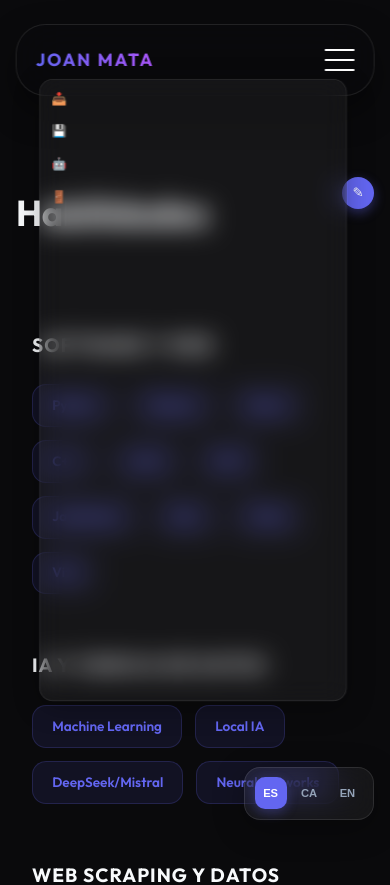
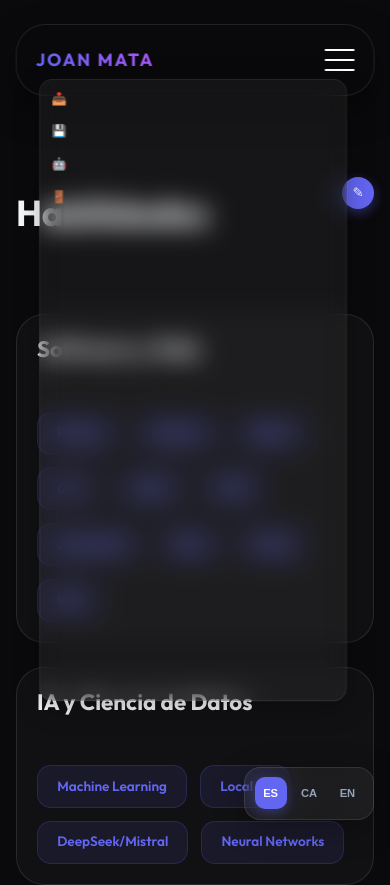
Before and after one commit to joan-mata/joanmata_web, a React (Vite) app: page /#/skills in a window 390 px wide. Shown: the top 885 px of the page. Built offline with nearby package versions, Linux system fonts and the light colour scheme; sample sign-in values are in the browser's storage.

Commit message:
fix: card responsive

```diff
--- a/src/components/sections/Contact.jsx
+++ b/src/components/sections/Contact.jsx
@@ -1,4 +1,5 @@
 import React from 'react';
+import Card from '../common/Card';
 
 const Contact = ({ title, infoLabel, socialLabel, data, translations }) => {
   const handleDownload = (type) => {
@@ -24,11 +25,10 @@ const Contact = ({ title, infoLabel, socialLabel, data, translations }) => {
         <p className="contact-intro">{translations.contact.info}</p>
       </header>
 
-      <div className="contact-grid">
-        <div className="contact-feature-card glass">
-          <div className="card-icon">✉️</div>
-          <h3 className="card-label">{infoLabel || 'CONTACTO DIRECTO'}</h3>
-          <div className="card-actions-box">
+      <div className="card-grid">
+        <Card title={infoLabel || 'CONTACTO DIRECTO'}>
+          <div className="card-icon" style={{ fontSize: '2.5rem', marginBottom: '1rem', textAlign: 'center' }}>✉️</div>
+          <div className="card-actions-box" style={{ display: 'flex', flexDirection: 'column', gap: '1rem' }}>
             <a href={`mailto:${data.email}`} className="cta-btn secondary full-width">
               {data.email}
             </a>
@@ -36,12 +36,11 @@ const Contact = ({ title, infoLabel, socialLabel, data, translations }) => {
               📱 {data.phone}
             </div>
           </div>
-        </div>
+        </Card>
 
-        <div className="contact-feature-card glass">
-          <div className="card-icon">🌐</div>
-          <h3 className="card-label">{socialLabel || 'REDES PROFESIONALES'}</h3>
-          <div className="card-actions-box">
+        <Card title={socialLabel || 'REDES PROFESIONALES'}>
+          <div className="card-icon" style={{ fontSize: '2.5rem', marginBottom: '1rem', textAlign: 'center' }}>🌐</div>
+          <div className="card-actions-box" style={{ display: 'flex', flexDirection: 'column', gap: '1rem' }}>
             <a href={`https://${data.linkedin}`} target="_blank" rel="noreferrer" className="cta-btn full-width">
               LINKEDIN
             </a>
@@ -49,12 +48,12 @@ const Contact = ({ title, infoLabel, socialLabel, data, translations }) => {
               GITHUB
             </a>
           </div>
-        </div>
+        </Card>
       </div>
 
       <div className="contact-footer-action">
-        <div className="cv-download-box glass" style={{ maxWidth: '600px' }}>
-          <h3>🚀 {translations?.hero?.downloadCV || 'Download CV'}</h3>
+        <div className="cv-download-box glass" style={{ maxWidth: '600px', margin: '4rem auto 0', padding: '2.5rem', borderRadius: '30px' }}>
+          <h3 style={{ textAlign: 'center', marginBottom: '1.5rem', fontSize: '1.5rem', fontWeight: '800' }}>🚀 {translations?.hero?.downloadCV || 'Download CV'}</h3>
           <div style={{ display: 'flex', gap: '1rem', marginTop: '2rem', justifyContent: 'center', flexWrap: 'wrap' }}>
             <button className="cta-button" onClick={() => handleDownload('es')}>
               {translations?.hero?.downloadES.toUpperCase()}
--- a/src/components/sections/Projects.jsx
+++ b/src/components/sections/Projects.jsx
@@ -25,7 +25,7 @@ const Projects = ({ title, data, lang, translations, isAdmin, onEdit, onAdd }) =
             date={proj.date}
             links={proj.links}
             translations={translations}
-            className="project-card"
+            className=""
           >
             {isAdmin && (
               <button
--- a/src/components/sections/Skills.jsx
+++ b/src/components/sections/Skills.jsx
@@ -1,5 +1,6 @@
 import React from 'react';
 import Badge from '../common/Badge';
+import Card from '../common/Card';
 
 const Skills = ({ title, data, lang, isAdmin, onEdit, onAdd, translations }) => {
   const categories = Object.keys(data);
@@ -13,18 +14,15 @@ const Skills = ({ title, data, lang, isAdmin, onEdit, onAdd, translations }) =>
         )}
       </div>
 
-      <div className="card-grid skills-grid">
+      <div className="card-grid">
         {categories.map((cat) => (
-          <div key={cat} className="skill-group-card">
-            <h3 style={{ color: 'var(--accent)', marginBottom: '1.5rem', fontSize: '1.2rem', textTransform: 'uppercase', letterSpacing: '1px' }}>
-              {translations.skills[cat]}
-            </h3>
+          <Card key={cat} title={translations.skills[cat]}>
             <div className="badge-container" style={{ justifyContent: 'flex-start' }}>
               {(Array.isArray(data[cat]) ? data[cat] : (data[cat][lang] || [])).map((skill, idx) => (
                 <Badge key={idx} text={skill} />
               ))}
             </div>
-          </div>
+          </Card>
         ))}
       </div>
     </section>
--- a/src/index.css
+++ b/src/index.css
@@ -274,8 +274,8 @@ nav ul {
 /* Cards */
 .card-grid {
   display: grid;
-  grid-template-columns: repeat(auto-fit, minmax(450px, 1fr));
-  gap: 2rem;
+  grid-template-columns: repeat(auto-fit, minmax(320px, 1fr));
+  gap: 2.5rem;
 }
 
 .card {
```
